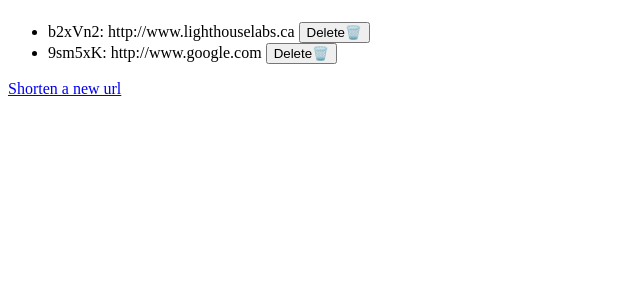
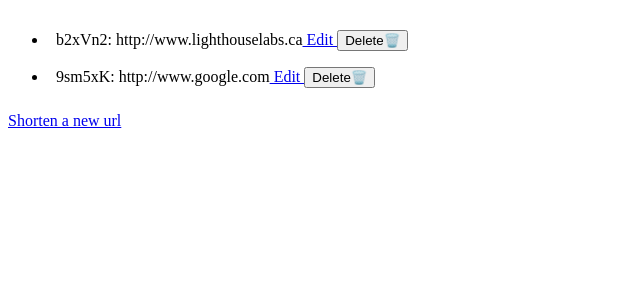
Before and after one commit to j-dowell/url-shortener, a Node server app: page /urls in a window 1280 px wide. Shown: the part 58-358 px from the top of the page, without its empty margins (0-640 px from the left). Run offline with Node 20, Linux system fonts and the light colour scheme.

Commit message:
added edit link to urls table page

```diff
--- a/views/urls_index.ejs
+++ b/views/urls_index.ejs
@@ -10,7 +10,7 @@
     <ul>
         <% for (let url in urls) { %>
         <form method="POST" action="/urls/<%= url %>/delete">
-        <li><%= url %>: <%= urls[url]%>
+        <li style="padding:0.5rem"><%= url %>: <%= urls[url]%><a href="/urls/<%= url %>"> Edit </a>
         <input type="submit" value="Delete🗑️"></form></li>
         <% }; %>
     </ul>
```
